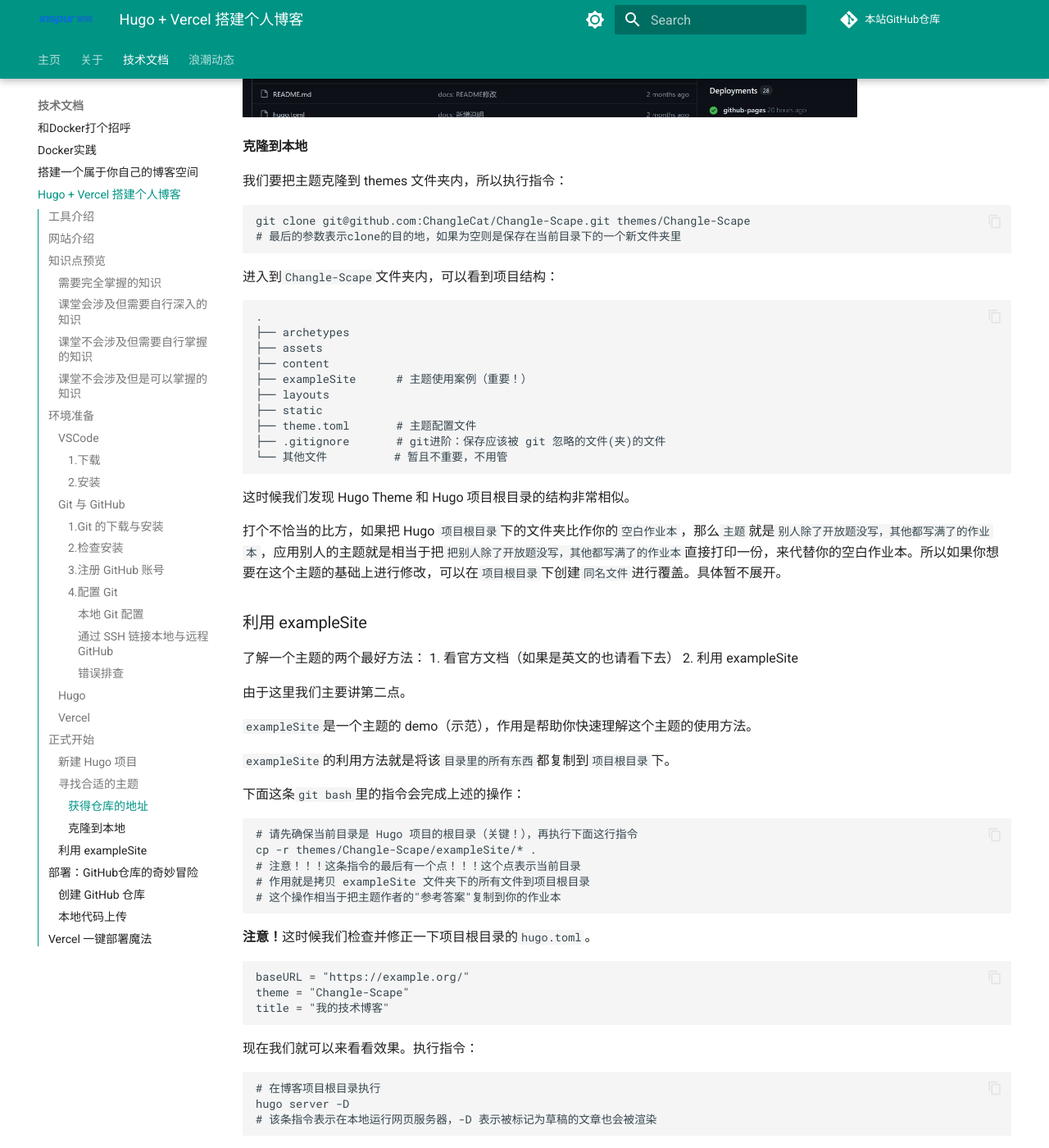
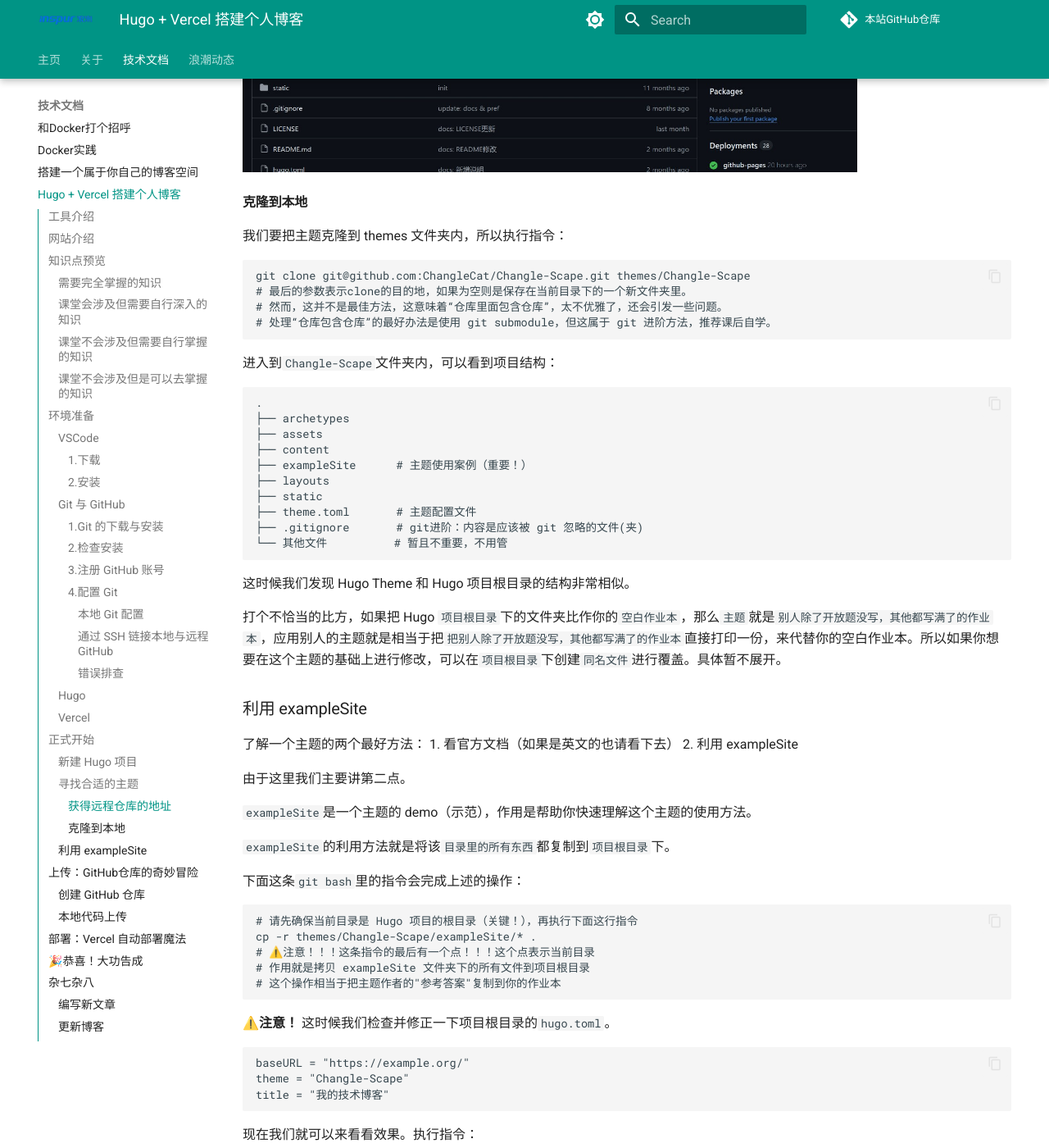
Before and after one commit to ISC-XDU/Blog, an MkDocs documentation site: the page built from docs/技术文档/hugo_blog.md, in a window 1280 px wide and 1400 px high, scrolled down 13231 px. Shown: the whole window at 82% size. Built offline with MkDocs 1.6.1 and Material for MkDocs 9.7.7, drawn with Linux system fonts in a browser that asks for light colours; comment, search, counter and statistics services are not loaded; some of the changed text lies outside the part shown.

Commit message:
update hugo_blog

````diff
--- a/docs/技术文档/hugo_blog.md
+++ b/docs/技术文档/hugo_blog.md
@@ -11,7 +11,7 @@
 
 相比于公共博客，它的优势包括高度的自由度和个性化，它是极客的个人名片，也是个有点小众的交友平台。
 
-**注意**：如果下述的任一步骤你已经自行完成，就不需要**重复劳动**啦！
+**⚠️注意**：如果下述的任一步骤你已经自行完成，就不需要**重复劳动**啦！
 
 ## 工具介绍
 
@@ -43,9 +43,11 @@
 
 - Markdown 语法，用于博客文章的编写，由于时限原因，需要同学们完成自学，这部分并不难学。
 - Hugo 短代码的使用，用于博客文章内容的丰富
+- 域名的注册和使用（自己的博客总不能一直顶着别人的域名吧）
 
-### 课堂不会涉及但是可以掌握的知识
+### 课堂不会涉及但是可以去掌握的知识
 
+- 域名转移（比如把域名从tx云转移给免费又安全的 Cloudflare）
 - Hugo 主题的开发
 
 ## 环境准备
@@ -179,7 +181,7 @@
 ssh -T git@github.com
 ```
 
-出现以下提示即`SSH`连接成功（注意这里第一次连接可能需要键入`yes`，按提示操作即可）：
+出现以下提示即`SSH`连接成功（⚠️注意这里第一次连接可能需要键入`yes`，按提示操作即可）：
 
 <img src="hugo_blog/ssh_success.jpg" alt="SSH连接成功" width="60%"/>
 
@@ -318,7 +320,7 @@
 # 作用是将远程服务器上的仓库克隆到本地
 ```
 
-#### 获得仓库的地址
+#### 获得远程仓库的地址
 
 打开 github 的仓库界面，点击界面右上角的绿色的`Code`按钮，刚才我们完成了 SSH 本地与 github 的链接，所以我们可以点击`SSH`（实际上 HTTPS 和 SSH 都可以），点击 URL 右边的复制按钮。
 
@@ -330,7 +332,9 @@
 
 ```bash
 git clone git@github.com:ChangleCat/Changle-Scape.git themes/Changle-Scape
-# 最后的参数表示clone的目的地，如果为空则是保存在当前目录下的一个新文件夹里
+# 最后的参数表示clone的目的地，如果为空则是保存在当前目录下的一个新文件夹里。
+# 然而，这并不是最佳方法，这意味着“仓库里面包含仓库”，太不优雅了，还会引发一些问题。
+# 处理“仓库包含仓库”的最好办法是使用 git submodule，但这属于 git 进阶方法，推荐课后自学。
 ```
 
 进入到`Changle-Scape`文件夹内，可以看到项目结构：
@@ -343,7 +347,7 @@
 ├── layouts
 ├── static
 ├── theme.toml       # 主题配置文件
-├── .gitignore       # git进阶：保存应该被 git 忽略的文件(夹)的文件
+├── .gitignore       # git进阶：内容是应该被 git 忽略的文件(夹)
 └── 其他文件          # 暂且不重要，不用管
 ```
 
@@ -367,12 +371,13 @@
 ```bash
 # 请先确保当前目录是 Hugo 项目的根目录（关键！），再执行下面这行指令
 cp -r themes/Changle-Scape/exampleSite/* .
-# 注意！！！这条指令的最后有一个点！！！这个点表示当前目录
+# ⚠️注意！！！这条指令的最后有一个点！！！这个点表示当前目录
 # 作用就是拷贝 exampleSite 文件夹下的所有文件到项目根目录
 # 这个操作相当于把主题作者的"参考答案"复制到你的作业本
 ```
 
-**注意！**这时候我们检查并修正一下项目根目录的`hugo.toml`。
+⚠️**注意！** 这时候我们检查并修正一下项目根目录的`hugo.toml`。
+
 ```bash
 baseURL = "https://example.org/"
 theme = "Changle-Scape"
@@ -386,7 +391,7 @@
 # 该条指令表示在本地运行网页服务器，-D 表示被标记为草稿的文章也会被渲染
 ```
 
-## 部署：GitHub仓库的奇妙冒险
+## 上传：GitHub仓库的奇妙冒险
 
 ### 创建 GitHub 仓库
 
@@ -394,13 +399,12 @@
 2. 仓库名建议：`你的昵称-blog` （例如`xiaoming-blog`）
 3. 因为是个人博客，所以可以不考虑别人提交代码贡献，把仓库设置为`Private`
 4. 其他的都暂且不用选，直接点击网页最下面的`Create respository`
-
-<img src="hugo_blog/github-new-repository.jpg" alt="github新建仓库" width="80%"/>
+<img src="hugo_blog/github-new-repository.jpg" alt="github新建仓库" width="70%"/>
 
 ### 本地代码上传
 ```bash
 # 初始化本地仓库（在博客项目根目录执行）
-# 一个项目只需要执行一次
+# 该指令对于一个项目只需要执行一次
 git init
 
 # 接下来的 add、commit、push被成为“git三部曲”，每次更新博客都要执行一次
@@ -420,10 +424,67 @@
 git push -u origin main
 ```
 
-## Vercel 一键部署魔法
+## 部署：Vercel 自动部署魔法
 
 1. 登录 Vercel 之后来到主页
 2. 点击页面右边的`Add New...` → `Project`
 3. 把目光移到页面左下角的`Import Git Repository`
-4. 点击你刚刚创建的仓库右边的`Import`
-5.
+4. 第一次使用 Vercel 会看到一个`Install`按钮，点击后再点击弹窗里的`Install`即可。
+<img src="hugo_blog/vercel_install.jpg" alt="vercel安装" width="70%"/>
+
+5. 点击你刚刚创建的仓库右边的`Import`
+6. 其他不变，将`Framework Preset`设置为`Hugo`
+
+⚠️**Vercel 自带的 Hugo 预设存在一些问题，所以我们接下来将进行修改！**
+1. 点击展开`Build and Output Settings`
+2. 修改`Build Command`为
+```bash
+git clone https://github.com/ChangleCat/Changle-Scape.git themes/Changle-Scape && hugo --gc -D
+```
+> ⚠️注意：
+> 1. git clone 在此处不可以处理 ssh 链接，只能处理 https 链接。
+> 2. 请确保 themes/\[主题名\] 没有写错。
+> 3. “&&”没有落下
+> 4. 最后的 -D 可以在实际部署环境中去掉
+
+3. 点击展开`Environment Variables`
+4. 添加一个`Key Value`对，其中，`Key`为`HUGO_VERSION`，`Value`为`0.145.0`。( Value的值就是你的 Hugo 版本 )
+
+最后点击`Deploy`，准备见证奇迹！
+
+<img src="hugo_blog/vercel_success.jpg" alt="vercel部署成功" width="70%"/>
+
+## 🎉恭喜！大功告成
+
+你已经成功完成了博客的自动部署，现在，如果你要修改博客，都可以通过 git 三部曲(`add/commit/push`)来完成。一旦执行`push`，Vercel 就会自动检测你仓库的变动，从而自动重新部署。
+
+如果你懂得如何使用`VSCode`自带的`源代码管理`功能，那么修改博客更是不需要每次都手敲 git 指令，而是只要鼠标点点就可以了。
+
+那么，现在开始享用自己辛苦搭建的博客吧！
+
+## 杂七杂八
+
+### 编写新文章
+
+在项目根目录处打开`git bash`，输入指令：
+```bash
+hugo new content posts/文章题目.md
+```
+一般来说，除了`关于`之类的特殊文章，一般的文章都是放在`content`目录里的`posts`目录下的，所以需要打上`posts/`的前缀。所有的文章都以`Markdown`文件格式存储，所以需要打上`.md`的后缀。
+
+> `Markdown`是一种用简单符号（如\#、\*）就能排版文字（加粗、标题、列表等）的轻量级标记语言，像写纯文本一样快速生成格式文档。优点是语法简单易写，能快速排版且兼容性强，便于博客作者专注内容而非格式；同时纯文本存储体积小，易于版本管理和多平台发布。
+
+> `Markdown`文件分两个部分：**元数据**和**内容**。
+> - **元数据**：包含一些文章的元信息，如标题、描述、标签、分类等。
+> - **内容**：就是文章内容，使用`Markdown`语法编写。
+
+### 更新博客
+
+比如我按照上文的方法新建写了一篇博客文，或者修改了`hugo.toml`配置文件，现在想要更新到云端上。
+
+使用`Git 三部曲`(`add/commit/push`)完成上传更新：
+```bash
+git add . # 添加所有文件
+git commit -m "docs: new content" # 提交更改
+git push # 将修改推送到远程仓库
+```
````
Also changed, not shown: other parts of docs/技术文档/hugo_blog.md (+1 -1 lines), docs/技术文档/hugo_blog/vercel_install.jpg (added), docs/技术文档/hugo_blog/vercel_success.jpg (added).
